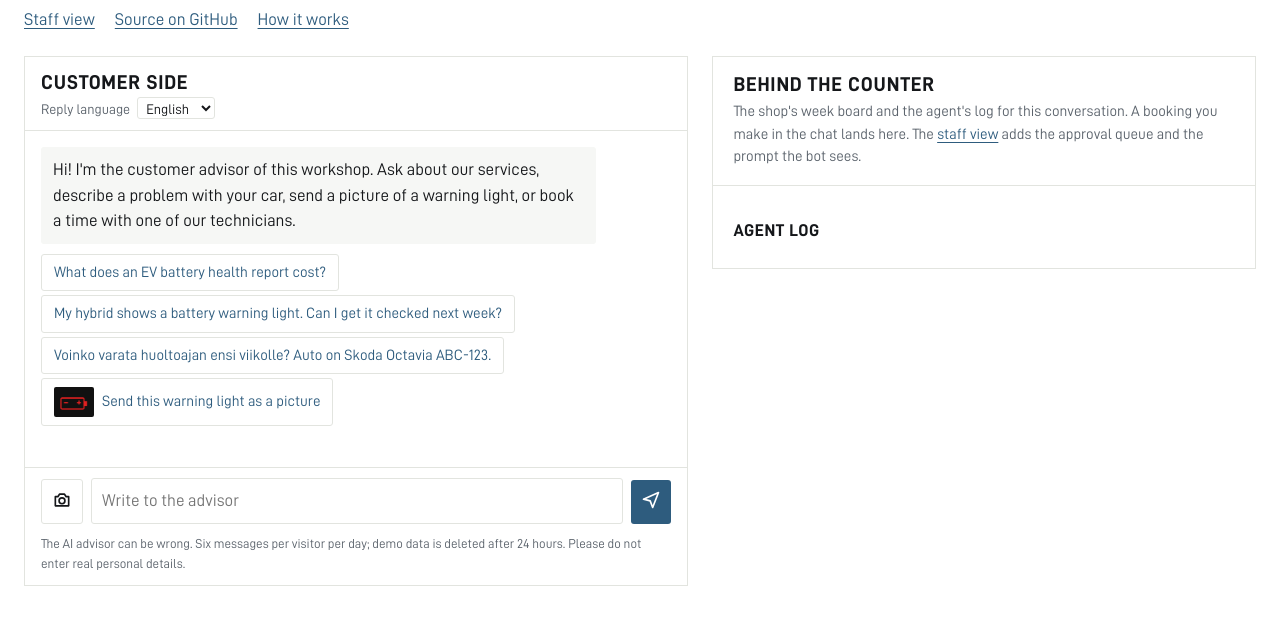
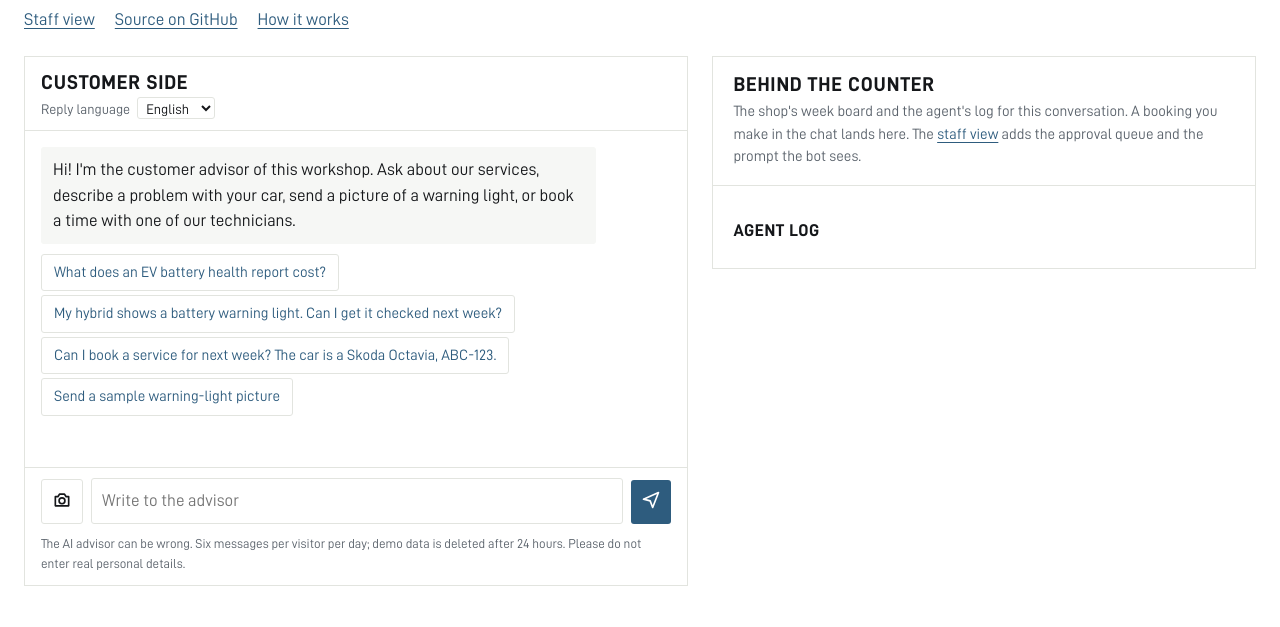
Before and after one commit to flinckjonathan/chatbot-demo, a website with bundled scripts: page public/index.html in a window 1280 px wide. Shown: the part 173-800 px from the top of the page. Built offline with nearby package versions, Linux system fonts and the light colour scheme; files whose address does not match are found by name.

Commit message:
Things to try follow the reply language, no thumbnail on the sample picture
The four suggestions under the greeting come from one fi/sv/en table in
widget.js and re-render when the language changes, so a Finnish question
no longer sits among English ones. The sample warning-light suggestion is
a plain text button, as on the production site; it still sends the
picture.

Co-Authored-By: Claude Fable 5.1 <noreply@anthropic.com>

```diff
--- a/public/index.html
+++ b/public/index.html
@@ -43,15 +43,7 @@
         </header>
         <p id="fake-note" class="fake-note" hidden>Running against a scripted stand-in for the model. Ask to book a time, then answer yes.</p>
         <ol id="messages" class="messages" role="log" aria-live="polite" aria-label="Conversation">
-          <li id="starters" class="chips" aria-label="Things to try">
-            <button type="button" class="chip" data-text="What does an EV battery health report cost?">What does an EV battery health report cost?</button>
-            <button type="button" class="chip" data-text="My hybrid shows a battery warning light. Can I get it checked next week?">My hybrid shows a battery warning light. Can I get it checked next week?</button>
-            <button type="button" class="chip" data-text="Voinko varata huoltoajan ensi viikolle? Auto on Skoda Octavia ABC-123.">Voinko varata huoltoajan ensi viikolle? Auto on Skoda Octavia ABC-123.</button>
-            <button type="button" class="chip starter-picture" data-sample="sample-warning.png" data-text="This came on in my dashboard this morning. What does it mean?">
-              <img src="sample-warning.png" alt="" width="40" height="30">
-              <span>Send this warning light as a picture</span>
-            </button>
-          </li>
+          <li id="starters" class="chips" aria-label="Things to try"></li>
         </ol>
         <ul id="photos" class="photos" hidden></ul>
         <form id="form" class="composer">
--- a/public/styles.css
+++ b/public/styles.css
@@ -446,19 +446,6 @@ h3 {
 .chip.time {
   font-weight: 700;
   font-variant-numeric: tabular-nums;
-}
-
-.starter-picture {
-  display: inline-flex;
-  align-items: center;
-  gap: 8px;
-}
-
-.starter-picture img {
-  width: 40px;
-  height: 30px;
-  object-fit: cover;
-  border-radius: 2px;
 }
 
 .photos {
--- a/public/widget.js
+++ b/public/widget.js
@@ -16,6 +16,28 @@ const GREETING = {
   en: "Hi! I'm the customer advisor of this workshop. Ask about our services, describe a problem with your car, send a picture of a warning light, or book a time with one of our technicians.",
   fi: 'Hei! Olen tämän korjaamon asiakasneuvoja. Kysy palveluistamme, kerro auton ongelmasta, lähetä kuva varoitusvalosta tai varaa aika asentajalle.',
   sv: 'Hej! Jag är verkstadens kundrådgivare. Fråga om våra tjänster, beskriv ett problem med bilen, skicka en bild på en varningslampa eller boka en tid hos en tekniker.',
+};
+
+/** Things to try, in the reply language. The last one sends the sample warning-light picture. */
+const STARTERS = {
+  en: [
+    { text: 'What does an EV battery health report cost?' },
+    { text: 'My hybrid shows a battery warning light. Can I get it checked next week?' },
+    { text: 'Can I book a service for next week? The car is a Skoda Octavia, ABC-123.' },
+    { text: 'This came on in my dashboard this morning. What does it mean?', sample: 'sample-warning.png', label: 'Send a sample warning-light picture' },
+  ],
+  fi: [
+    { text: 'Paljonko sähköauton akun kuntoraportti maksaa?' },
+    { text: 'Hybridissäni palaa akun varoitusvalo. Pääsenkö tarkastukseen ensi viikolla?' },
+    { text: 'Voinko varata huoltoajan ensi viikolle? Auto on Skoda Octavia ABC-123.' },
+    { text: 'Tämä syttyi kojelautaan tänä aamuna. Mitä se tarkoittaa?', sample: 'sample-warning.png', label: 'Lähetä esimerkkikuva varoitusvalosta' },
+  ],
+  sv: [
+    { text: 'Vad kostar en hälsorapport för elbilens batteri?' },
+    { text: 'Min hybrid visar en batterivarningslampa. Kan jag få den kontrollerad nästa vecka?' },
+    { text: 'Kan jag boka en service nästa vecka? Bilen är en Skoda Octavia, ABC-123.' },
+    { text: 'Den här tändes på instrumentpanelen i morse. Vad betyder den?', sample: 'sample-warning.png', label: 'Skicka en exempelbild på en varningslampa' },
+  ],
 };
 
 const STATUS = {
@@ -101,6 +123,7 @@ function openPanel() {
     started = true;
     addLine('msg assistant', GREETING[lang()] || GREETING.en);
     // The things to try sit under the greeting until the first message.
+    renderStarters();
     els.messages.appendChild(els.starters);
   }
   if (!DOCKED.matches) els.input.focus({ preventScroll: true });
@@ -184,6 +207,20 @@ function typingStatus(text) {
   if (awaitingConfirm && /^(kyllä|joo|ja\b|yes|ok)/.test(s)) return t('book');
   if (/aik(a|oja|aa)|vapaa|milloin|pääs|varaa|boka|tid|book|time|slot|next week|ensi viikko/.test(s)) return t('times');
   return t('typing');
+}
+
+/* ---- things to try, in the reply language; gone after the first message ---- */
+
+function renderStarters() {
+  if (!els.starters.isConnected && started) return;
+  els.starters.replaceChildren();
+  for (const starter of STARTERS[lang()] || STARTERS.en) {
+    const button = el('button', 'chip', starter.label || starter.text);
+    button.type = 'button';
+    button.dataset.text = starter.text;
+    if (starter.sample) button.dataset.sample = starter.sample;
+    els.starters.appendChild(button);
+  }
 }
 
 /* ---- buttons under a reply: the offered times and the quick answers ---- */
@@ -376,6 +413,7 @@ function init() {
   els.lang.value = getLang();
   els.lang.addEventListener('change', () => {
     setLang(els.lang.value);
+    renderStarters();
     loadBoard();
   });
   for (const link of els.staffLinks) {
```
Also changed, not shown: README.md.
